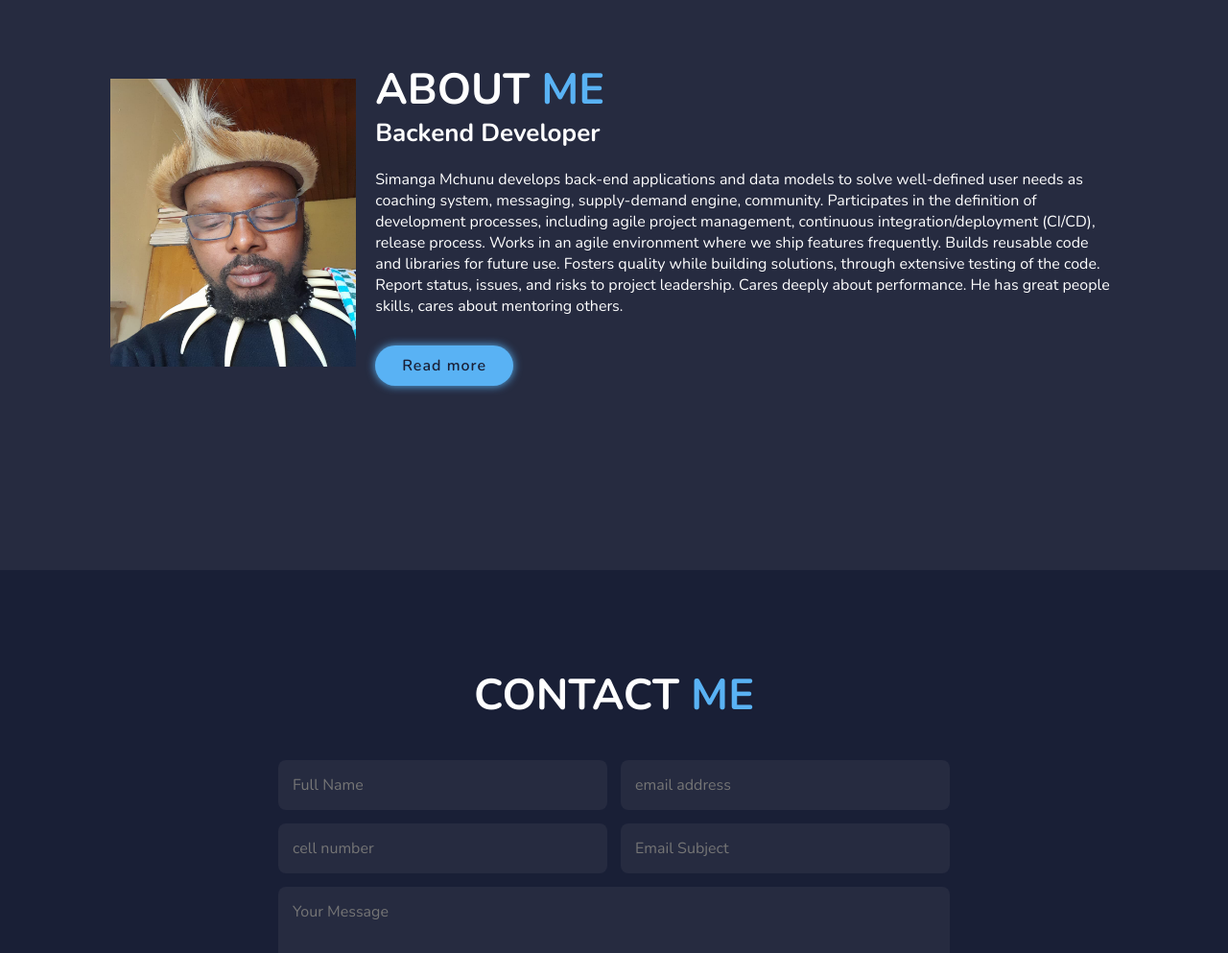
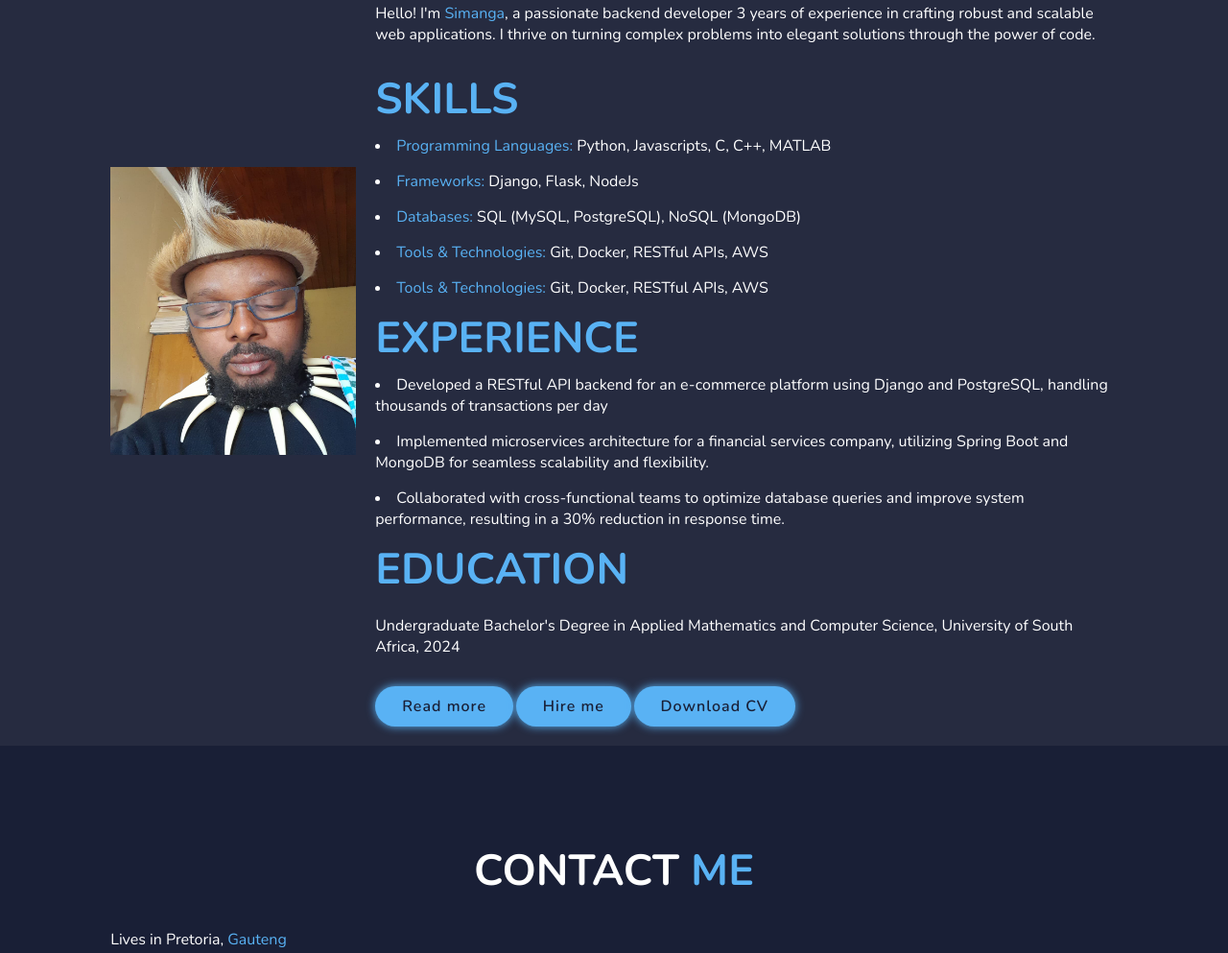
Before and after one commit to Simacoder/portfolio1, a plain HTML site: page index.html in a window 1280 px wide. Shown: the part 1806-2799 px from the top of the page at 96% size. Drawn offline with nearby package versions, Linux system fonts and the light colour scheme.

Commit message:
intro to css

```diff
--- a/index.html
+++ b/index.html
@@ -67,9 +67,25 @@
 
       <h2 class="heading"> ABOUT <span>ME</span></h2>
       <h3>Backend Developer</h3>
-      <p>Simanga Mchunu develops back-end applications and data models to solve well-defined user needs as coaching system, messaging, supply-demand engine, community. Participates in the definition of development processes, including agile project management, continuous integration/deployment (CI/CD), release process. Works in an agile environment where we ship features frequently. Builds reusable code and libraries for future use. Fosters quality while building solutions, through extensive testing of the code. Report status, issues, and risks to project leadership. Cares deeply about performance. He has great people skills, cares about mentoring others.</p>
+      <p>Hello! I'm <span>Simanga</span>, a passionate backend developer 3 years of experience in crafting robust and scalable web applications. I thrive on turning complex problems into elegant solutions through the power of code.</p>
 
+      <h2 class="heading"><span>SKILLS</span></h2>
+        <li><span>Programming Languages:</span> Python, Javascripts, C, C++, MATLAB</li>
+        <li><span>Frameworks:</span> Django, Flask, NodeJs</li>
+        <li><span>Databases:</span> SQL (MySQL, PostgreSQL), NoSQL (MongoDB)</li>
+        <li><span>Tools & Technologies:</span> Git, Docker, RESTful APIs, AWS</li>
+        <li><span>Tools & Technologies:</span> Git, Docker, RESTful APIs, AWS</li>
+
+      <h2 class="heading"><span>EXPERIENCE</span></h2>
+       <li>Developed a RESTful API backend for an e-commerce platform using Django and PostgreSQL, handling thousands of transactions per day</li>
+       <li>Implemented microservices architecture for a financial services company, utilizing Spring Boot and MongoDB for seamless scalability and flexibility.</li>
+       <li>Collaborated with cross-functional teams to optimize database queries and improve system performance, resulting in a 30% reduction in response time.</li>
+
+       <h2 class="heading"><span>EDUCATION</span></h2>
+       <p>Undergraduate Bachelor's Degree in Applied Mathematics and Computer Science, University of South Africa, 2024</p>
       <a href="#" class="btn">Read more</a>
+      <a href="#" class="btn">Hire me</a>
+      <a href="https://github.com/Simacoder/CV/blob/main/Software%20Engineer%20Simanga%20Mchunu%20CV.pdf" class="btn">Download CV</a>
 
     </div>
   </section>
@@ -78,6 +94,7 @@
   <section class="contact" id="contact">
 
     <h2 class="heading"> CONTACT <span>ME</span></h2>
+    <p> Lives in Pretoria, <span>Gauteng</span></p>
     <form action="#">
 
       <div class="input-box">
@@ -121,7 +138,7 @@
       <a href="https://twitter.com/Simacoder"><i class="fa-brands fa-x-twitter"></i></a>
       <a href="https://www.linkedin.com/in/simanga-mchunu-7570078a/"><i class="fa-brands fa-linkedin"></i></a>
       <a href="https://github.com/Simacoder"><i class="fa-brands fa-github"></i></a>
-       <a href="https://www.facebook.com/simangakazondumbuzomchunu"><i class="fa-brands fa-facebook"></i></a>
+      <a href="https://www.facebook.com/simangakazondumbuzomchunu"><i class="fa-brands fa-facebook"></i></a>
 
     </div>
 
--- a/style/style.css
+++ b/style/style.css
@@ -199,11 +199,18 @@ span {
   font-size: 1.6rem;
   margin: 2rem 0 3rem;
 }
+.about-content li {
+  font-size: 1.6rem;
+  margin: 1rem 0 1.5rem;
+}
 
 .contact h2 {
   margin-bottom: 3rem;
 }
+.contact p {
+  font-size: 1.6rem;
 
+}
 .contact form {
   max-width: 70rem;
   margin: 1rem auto;
```
Also changed, not shown: 1 other file.
